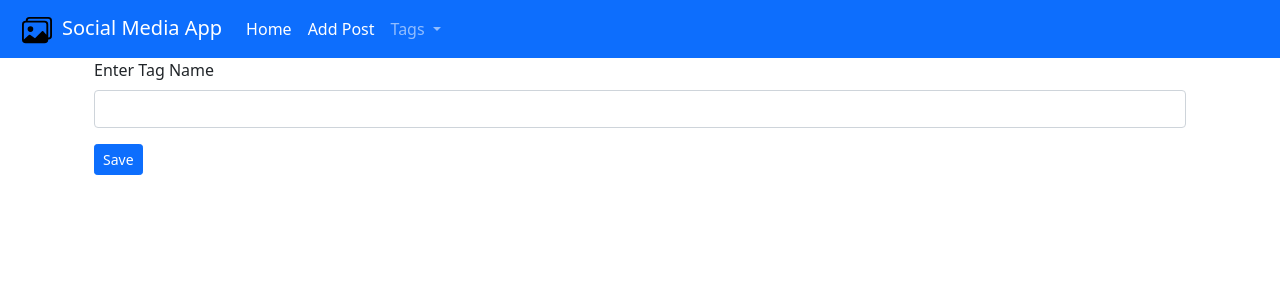
After one commit to npulkis/CrudProject, a PHP site: page /add_tag_form.php in a window 1280 px wide. The commit adds this page. Shown: the top 300 px of the page. Run offline with PHP 8.4, Linux system fonts and the light colour scheme.

Commit message:
Added ability to create a new tag

```diff
--- /dev/null
+++ b/add_tag_form.php
@@ -0,0 +1,23 @@
+<?php
+include('includes/header.php');
+?>
+<!-- the head section -->
+<div class="container">
+
+
+    <div class="container">
+
+
+        <form action="add_tag.php" method="post" enctype="multipart/form-data"
+              id="add_tag_form">
+
+            <div class="mb-3">
+                <label for="tag" class="form-label">Enter Tag Name</label>
+                <input type="text" name="tag" class="form-control" id="title" aria-describedby="inputGroupFileAddon04">
+            </div>
+
+            <button type="submit" class="btn btn-sm btn-primary" role="button">Save</button>
+        </form>
+
+
+    </div>
--- a/includes/header.php
+++ b/includes/header.php
@@ -30,6 +30,17 @@
                     <a class="nav-link active" aria-current="page" href="./add_post_form.php">Add Post</a>
                 </li>
 
+                <li class="nav-item dropdown">
+                    <a class="nav-link dropdown-toggle" href=# id="navbarLightDropdownMenuLink" role="button" data-bs-toggle="dropdown" aria-expanded="false">
+                        Tags
+                    </a>
+                    <ul class="dropdown-menu dropdown-menu-light" aria-labelledby="navbarLightDropdownMenuLink">
+                        <li><a class="dropdown-item" href="tag_list.php">All Tags</a></li>
+                        <li><a class="dropdown-item" href="add_tag_form.php">Add Tag</a></li>
+                    </ul>
+                </li>
+
+
             </ul>
         </div>
     </div>
```
Also changed, not shown: add_tag.php (added, +26 -0 lines).
